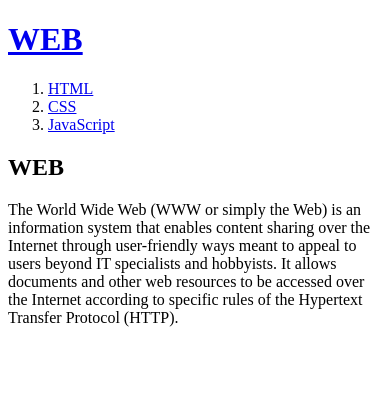
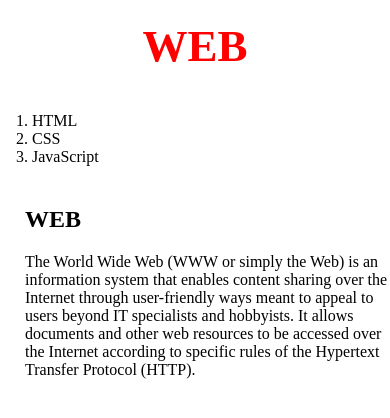
Before and after one commit to emes-g/Backend-Web-Basic, a plain HTML site: page index.html in a window 390 px wide. Drawn offline with Linux system fonts and the light colour scheme.

Commit message:
feat : CSS Modularization

```diff
--- a/index.html
+++ b/index.html
@@ -4,15 +4,18 @@
 <head>
     <title>WEB1 - WELCOME!!</title>
     <meta charset="utf-8">
+    <link rel="stylesheet" href="style.css">
 </head>
 
 <body>
-    <h1><a href="index.html">WEB</a></h1>
+    <h1><a href="index.html" id="active">WEB</a></h1>
+    <div id="grid">
         <ol>
             <li><a href="1.html">HTML</a></li>
             <li><a href="2.html">CSS</a></li>
             <li><a href="3.html">JavaScript</a></li>
         </ol>
+        <div id="article">
             <h2>WEB</h2>
             <p>
                 The World Wide Web (WWW or simply the Web) is an information system that enables content sharing over the
@@ -20,6 +23,8 @@
                 documents and other web resources to be accessed over the Internet according to specific rules of the Hypertext
                 Transfer Protocol (HTTP).
             </p>
+        </div>
+    </div>
 </body>
 
 </html>
--- /dev/null
+++ b/style.css
@@ -0,0 +1,54 @@
+body {
+    margin: 0;
+}
+
+a {
+    color: black;
+    text-decoration: none;
+}
+
+#active {
+    color: red;
+}
+
+h1 {
+    font-size: 45px;
+    text-align: center;
+    border-bottom: 1px solid gray;
+    margin: 0;
+    padding: 20px;
+}
+
+ol {
+    border-right: 1px solid gray;
+    width: 100px;
+    margin: 0;
+    padding: 20px;
+}
+
+#grid {
+    display: grid;
+    grid-template-columns: 150px 1fr;
+}
+
+#grid ol {
+    padding-left: 32px;
+}
+
+#article {
+    padding-left: 25px;
+}
+
+@media(max-width:700px) {
+    #grid {
+        display: block;
+    }
+
+    ol {
+        border-right: none;
+    }
+
+    h1 {
+        border-bottom: none;
+    }
+}
```
Also changed, not shown: 1.html (+15 -7 lines), 2.html (+1 -46 lines), 3.html (+6 -1 lines). Lines whose indentation alone changed are shown as unchanged.
